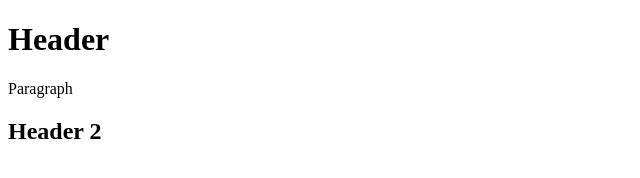
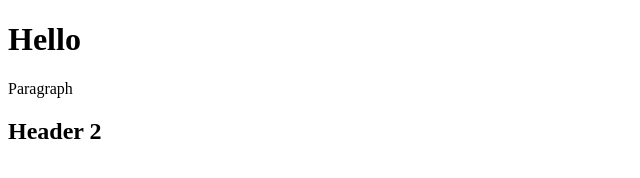
Before and after one commit to Danicastro1/git-test, a website: page index.html in a window 1280 px wide. Shown: the full height of the page, 0-640 px from the left. Drawn offline with Linux system fonts and the light colour scheme.

Commit message:
using NPM

```diff
--- a/index.html
+++ b/index.html
@@ -4,7 +4,7 @@
     <meta charset="UTF-8">
     <meta name="viewport" content="width=device-width, initial-scale=1.0">
     <title>Document</title>
-    <h1>Header</h1>
+    <h1>Hello</h1>
     <p>Paragraph</p>
     <h2>Header 2</h2>
 </head>
```
Also changed, not shown: package.json (added, +19 -0 lines), 2 other files.
